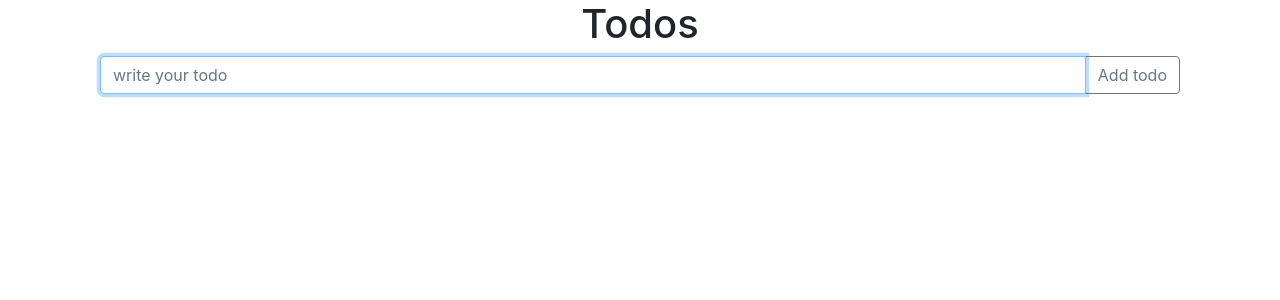
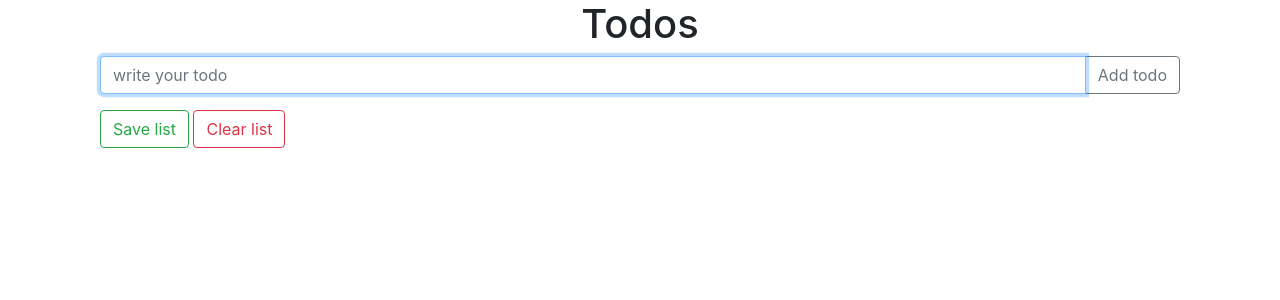
Before and after one commit to igor1994-dev/react-todos, a React (Create React App) app: page / in a window 1280 px wide. Shown: the top 300 px of the page. Built offline with nearby package versions, Linux system fonts and the light colour scheme.

Commit message:
add localstorage

```diff
--- a/src/components/TodoList.js
+++ b/src/components/TodoList.js
@@ -1,4 +1,4 @@
-import React, { useState } from 'react';
+import React, { useState, useEffect } from 'react';
 import TodoItem from './TodoItem';
 import { InputGroup, Button, FormControl } from 'react-bootstrap'
 
@@ -21,7 +21,7 @@ export default function TodoList(props) {
   }
 
   function deleteItem(id) {
-    setTodos(todos.filter(todos => todos.id !== id))
+    setTodos(todos.filter(todos => todos.id !== id));
   }
 
   function addItem() {
@@ -50,7 +50,19 @@ export default function TodoList(props) {
       return todo
     }))
   }
-  console.log(todos)
+
+  function saveList() {
+    localStorage.setItem('todos', JSON.stringify(todos))
+  }
+  function clearList() {
+    localStorage.clear();
+    setTodos([]);
+  }
+  useEffect(() => {
+    const row = localStorage.getItem('todos') || '[]';
+    setTodos(JSON.parse(row));
+  }, [])
+
   return (
     <div className="container">
       <h1 className="text-center">Todos</h1>
@@ -82,6 +94,10 @@ export default function TodoList(props) {
           onChangeCompleted={changeCompeted}
         />)}
       </ul>
+      <div>
+        <Button variant="outline-success" onClick={saveList}>Save list</Button>{' '}
+        <Button variant="outline-danger" onClick={clearList}>Clear list</Button>{' '}
+      </div>
     </div>
   )
 }
```
Also changed, not shown: src/components/TaskInsert.js (+1 -8 lines).
